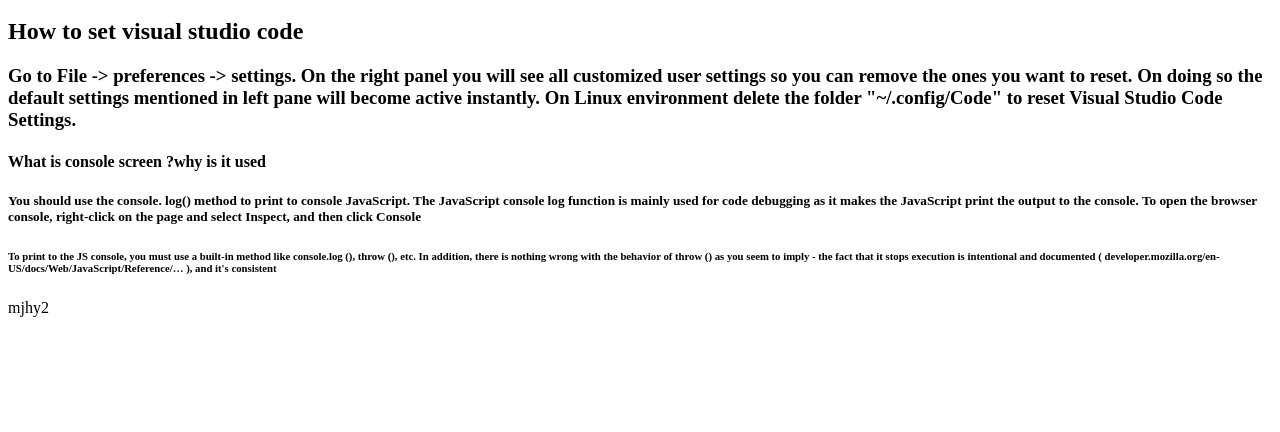
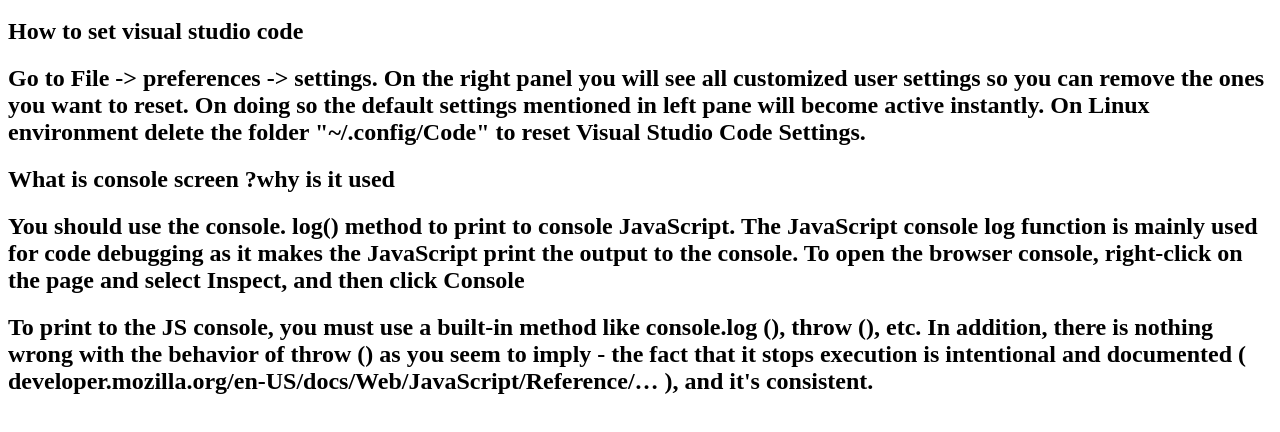
Before and after one commit to OAKBHAV123/c-77, a plain HTML site: page index.html in a window 1280 px wide. Shown: the part 48-480 px from the top of the page. Drawn offline with Linux system fonts and the light colour scheme.

Commit message:
Add files via upload

```diff
--- a/index.html
+++ b/index.html
@@ -7,33 +7,31 @@
   </h1>
 <h2>How to set visual studio code
 </h2>
-<h3>    Go to File -> preferences -> settings. On the right panel you will see all customized user settings so you can remove the ones you want to reset. On doing so the default settings mentioned in left pane will become active instantly. On Linux environment delete the folder "~/.config/Code" to reset Visual Studio Code Settings.
-</h3>
-<h4>What is console screen ?why is it used</h4>
-<h5>You should use the console. log() method to print to console JavaScript. The JavaScript console log function is mainly used for code debugging as it makes the JavaScript print the output to the console. To open the browser console, right-click on the page and select Inspect, and then click Console
-    </h5>
-<h6>To print to the JS console, you must use a built-in method like console.log (), throw (), etc. In addition, there is nothing wrong with the behavior of throw () as you seem to imply - the fact that it stops execution is intentional and documented ( developer.mozilla.org/en-US/docs/Web/JavaScript/Reference/… ), and it's consistent</h6>
+<h2>    Go to File -> preferences -> settings. On the right panel you will see all customized user settings so you can remove the ones you want to reset. On doing so the default settings mentioned in left pane will become active instantly. On Linux environment delete the folder "~/.config/Code" to reset Visual Studio Code Settings.
+</h2>
+<h2>What is console screen ?why is it used</h2>
+<h2>You should use the console. log() method to print to console JavaScript. The JavaScript console log function is mainly used for code debugging as it makes the JavaScript print the output to the console. To open the browser console, right-click on the page and select Inspect, and then click Console
+    </h2>
+<h2>To print to the JS console, you must use a built-in method like console.log (), throw (), etc. In addition, there is nothing wrong with the behavior of throw () as you seem to imply - the fact that it stops execution is intentional and documented ( developer.mozilla.org/en-US/docs/Web/JavaScript/Reference/… ), and it's consistent.</h2>
+<script>
+console.log("Open console");
 
+var gg="Bhavadithya";
+var hh=gg.toUpperCase();
+console.log(hh);
 
+var kk=Math.sqrt(500);
+console.log(kk);
 
+var ll=Math.pow(6,3);
+console.log(ll);
 
+var mm=Math.max(5,7);
+console.log(mm);
 
+var oo=Math.min(4,3);
+console.log(oo);
 
-
-
-
-
-
-
- mjhy2
-
-
-
-
-
-
-
-
-
+</script>
 </body>
 </html>
```
